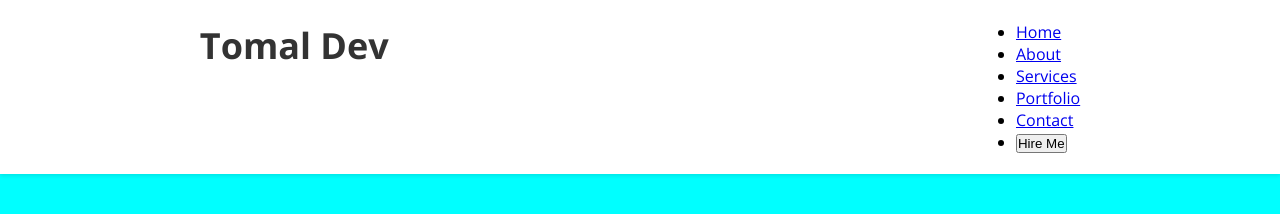
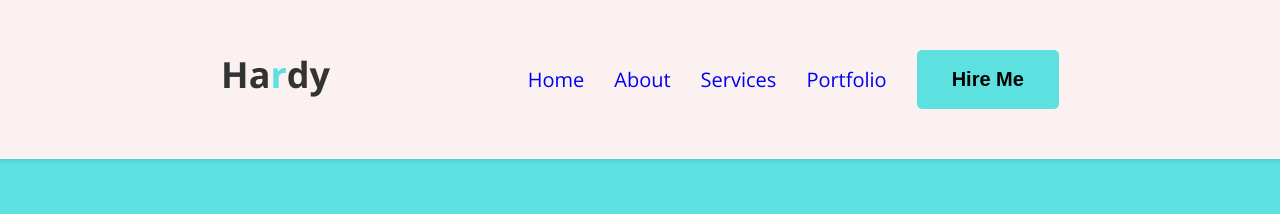
Before and after one commit to tomalahmed/hero-portfolio, a plain HTML site: page index.html in a window 1280 px wide. Drawn offline with nearby package versions, Linux system fonts and the light colour scheme.

Commit message:
header design added

```diff
--- a/Styles/style.css
+++ b/Styles/style.css
@@ -5,16 +5,16 @@
 }
 
 body{
-    background-color: aqua;
+    background-color: rgb(92, 224, 224);
 }
 
 .logo{
     font-size: 24px;
     font-weight: 700;
     color: #333333;
+    cursor: pointer;
 }
 .logo h2{
-    font-family: "Open Sans", sans-serif;
     font-optical-sizing: auto;
     font-weight: 700;
     font-style: bold;
@@ -23,15 +23,13 @@ body{
 .font-open-sans {
   font-family: "Open Sans", sans-serif;
   font-optical-sizing: auto;
-  font-weight: <weight>;
   font-style: normal;
   font-variation-settings:
     "wdth" 100;
 }
-
 header {
-    background-color: #ffffff;
-    padding: 20px;
+    background-color: #fbf1f1;
+    padding: 50px;
     box-shadow: 0 2px 4px rgba(0, 0, 0, 0.1);
 }
 
@@ -39,6 +37,35 @@ nav{
     display: flex;
     width: 71%;
     max-width: 1140px;
-    margin: 1px auto;
+    margin: 0px auto;
     justify-content: space-between;
 }
+nav ul{
+    display: flex;
+    list-style: none;
+    gap: 20px;
+    align-items: center;
+}
+
+nav .menu{
+    display: flex;
+    list-style-type: none;
+    gap: 30px;
+
+}
+
+nav .menu a{
+    font-size: 20px;
+    text-decoration: none;
+
+}
+
+.btn{
+    padding: 18px 35px;
+    font-size: 20px;
+    background-color: rgb(92, 224, 224);
+    border: none;
+    border-radius: 5px;
+    cursor: pointer;
+    font-weight: bold;
+}
--- a/index.html
+++ b/index.html
@@ -3,7 +3,7 @@
 <head>
     <meta charset="UTF-8">
     <meta name="viewport" content="width=device-width, initial-scale=1.0">
-    <title>Tomal Dev portfolio</title>
+    <title>Basic portfolio</title>
     <link rel="stylesheet" href="/Styles/style.css">
     <link rel="preconnect" href="https://fonts.googleapis.com">
 <link rel="preconnect" href="https://fonts.gstatic.com" crossorigin>
@@ -14,16 +14,15 @@
 <header>
     <nav>
          <div class="logo">
-            <h2>Tomal Dev</h2>
+            <h2>Ha<span style="color: rgb(92, 224, 224);">r</span>dy</h2>
          </div>
 
-    <ul>
+    <ul class="menu">
             <li><a href="#home">Home</a></li>
             <li><a href="#about">About</a></li>
             <li><a href="#services">Services</a></li>
             <li><a href="#portfolio">Portfolio</a></li>
-            <li><a href="#contact">Contact</a></li>
-            <li><button>Hire Me</button></li>
+            <li><button class="btn">Hire Me</button></li>
         </ul>
 </nav>
 
```
